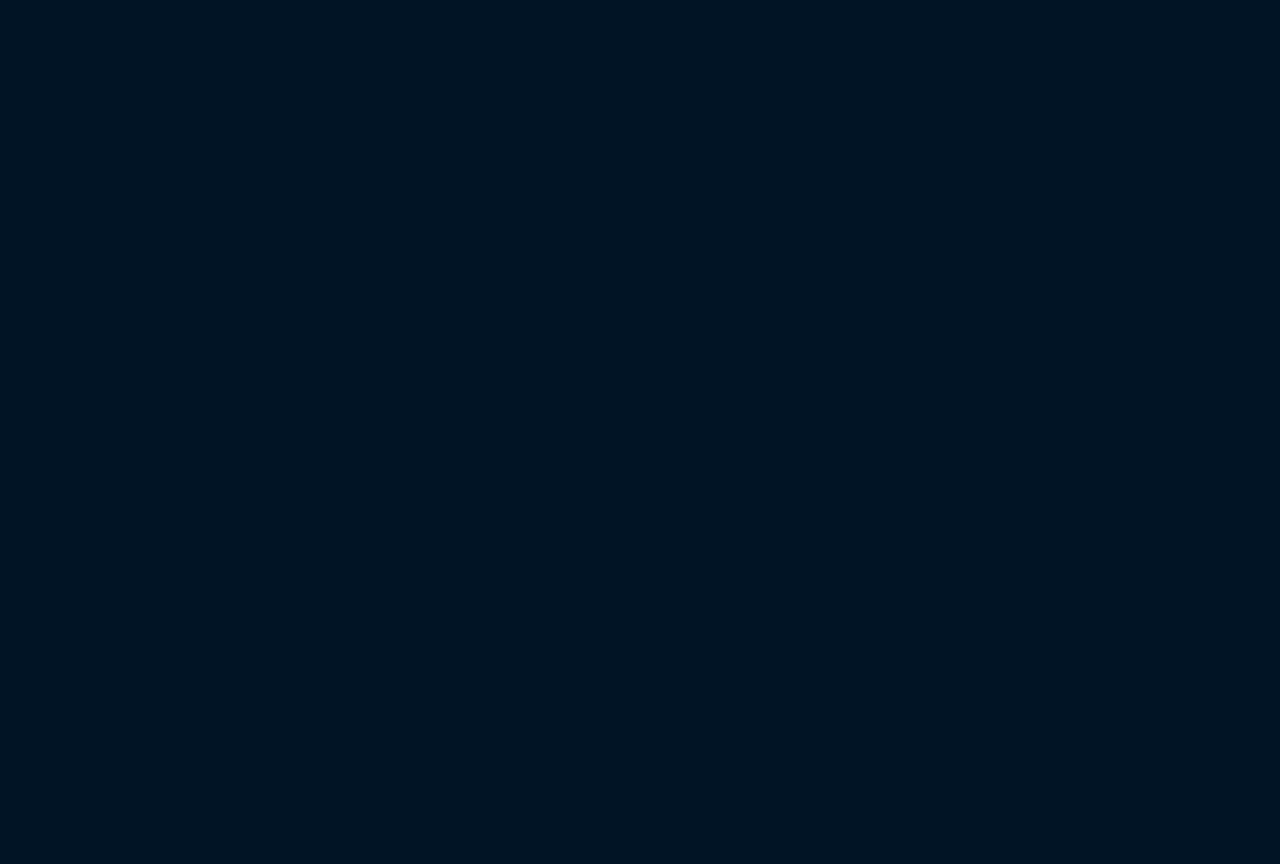
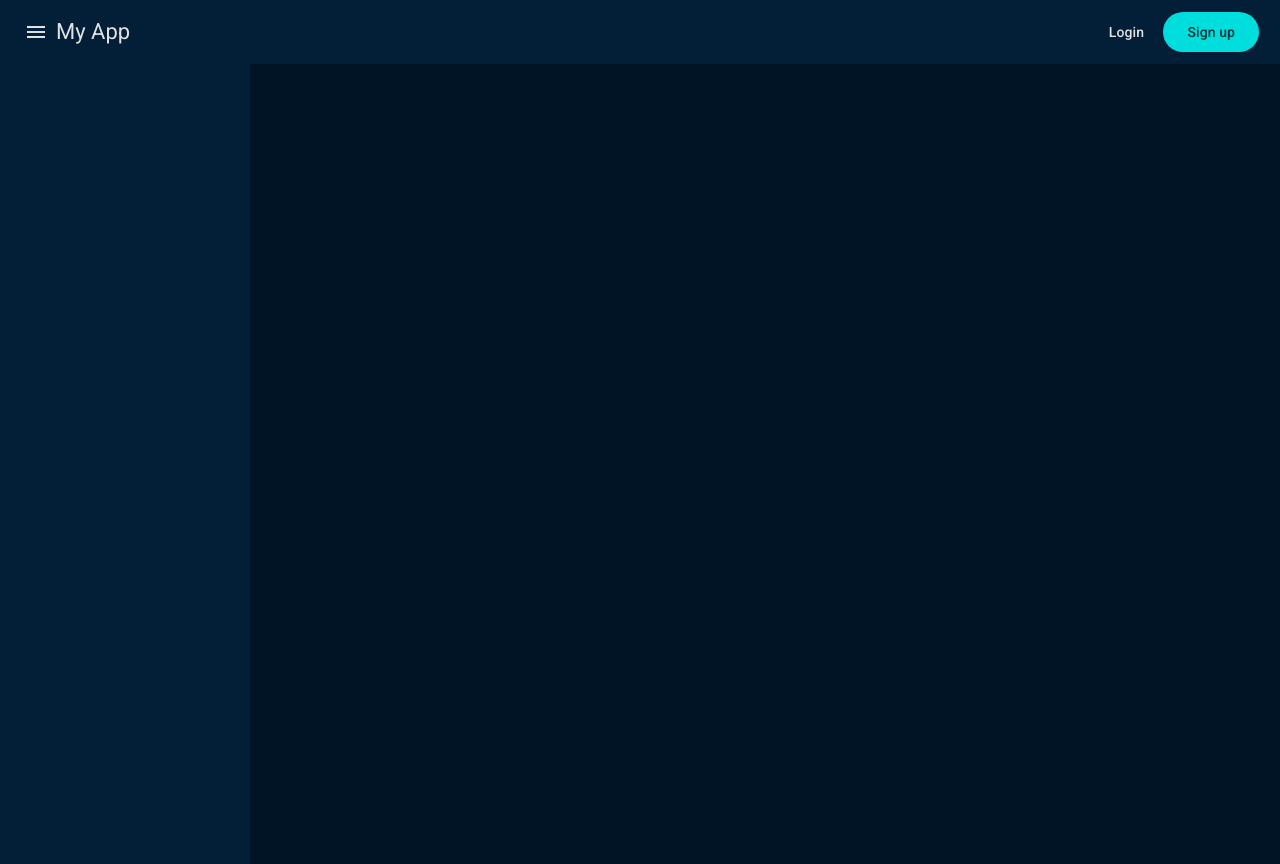
Before and after one commit to akshidas/spinner, an Angular app: page / in a window 1280 px wide. Before the commit the page ends 800 px from the top, so only its background shows below. Built offline with nearby package versions, Linux system fonts and the light colour scheme.

Commit message:
added some layout and buttons

```diff
--- a/src/app/app.component.css
+++ b/src/app/app.component.css
@@ -0,0 +1,24 @@
+.example-container {
+	height: 100vh;
+	background-color: transparent;
+}
+
+.background {
+	background-color: #031e37;
+}
+
+.all-container {
+	width: 100%;
+	display: flex;
+}
+
+.side-bar {
+	width: 250px;
+	background-color: #031e37;
+}
+.example-spacer {
+	flex: 1 1 auto;
+}
+.auth-btn {
+	margin-right: 5px;
+}
--- a/src/app/app.component.html
+++ b/src/app/app.component.html
@@ -1 +1,45 @@
-<router-outlet />
+<mat-toolbar class="background">
+	<button
+		mat-icon-button
+		class="example-icon"
+		aria-label="Example icon-button with menu icon"
+	>
+		<mat-icon>menu</mat-icon>
+	</button>
+	<span>My App</span>
+	<span class="example-spacer"></span>
+	<!-- <button
+		mat-icon-button
+		class="example-icon favorite-icon"
+		aria-label="Example icon-button with heart icon"
+	>
+		<mat-icon>favorite</mat-icon>
+	</button>
+	<button
+		mat-icon-button
+		class="example-icon"
+		aria-label="Example icon-button with share icon"
+	>
+		<mat-icon>share</mat-icon>
+	</button> -->
+	<button class="auth-btn" mat-button>Login</button>
+	<button class="auth-btn" mat-flat-button>Sign up</button>
+</mat-toolbar>
+<div class="all-container">
+	<div class="side-bar">
+		<mat-drawer-container class="example-container" autosize>
+			<mat-drawer #drawer class="example-sidenav" mode="side">
+				<p>Auto-resizing sidenav</p>
+				@if (showFiller) {
+					<p>Lorem, ipsum dolor sit amet consectetur.</p>
+				}
+				<button (click)="showFiller = !showFiller" mat-raised-button>
+					Toggle extra text
+				</button>
+			</mat-drawer>
+		</mat-drawer-container>
+	</div>
+	<div>
+		<router-outlet />
+	</div>
+</div>
--- a/src/app/app.component.ts
+++ b/src/app/app.component.ts
@@ -1,13 +1,27 @@
 import { CommonModule } from "@angular/common";
 import { Component } from "@angular/core";
 import { RouterLink, RouterLinkActive, RouterOutlet } from "@angular/router";
+import { MatButtonModule } from "@angular/material/button";
+import { MatSidenavModule } from "@angular/material/sidenav";
+import { MatToolbarModule } from "@angular/material/toolbar";
+import { MatIconModule } from "@angular/material/icon";
 @Component({
 	selector: "app-root",
 	standalone: true,
-	imports: [CommonModule, RouterOutlet, RouterLink, RouterLinkActive],
+	imports: [
+		CommonModule,
+		RouterOutlet,
+		RouterLink,
+		RouterLinkActive,
+		MatSidenavModule,
+		MatButtonModule,
+		MatToolbarModule,
+		MatIconModule,
+	],
 	templateUrl: "./app.component.html",
 	styleUrl: "./app.component.css",
 })
 export class AppComponent {
 	title = "spinner-project";
+	showFiller = false;
 }
--- a/src/app/spinner/spinner.component.html
+++ b/src/app/spinner/spinner.component.html
@@ -1,3 +1,14 @@
+<mat-drawer-container class="example-container" autosize>
+	<mat-drawer #drawer class="example-sidenav" mode="side">
+		<p>Auto-resizing sidenav</p>
+		@if (showFiller) {
+			<p>Lorem, ipsum dolor sit amet consectetur.</p>
+		}
+		<button (click)="showFiller = !showFiller" mat-raised-button>
+			Toggle extra text
+		</button>
+	</mat-drawer>
+</mat-drawer-container>
 <div class="spinner">
 	<div class="canvas__container">
 		<img
--- a/src/app/spinner/spinner.component.ts
+++ b/src/app/spinner/spinner.component.ts
@@ -1,5 +1,7 @@
 import { NgFor, NgForOf, NgStyle } from "@angular/common";
 import { Component } from "@angular/core";
+import { MatButtonModule } from "@angular/material/button";
+import { MatSidenavModule } from "@angular/material/sidenav";
 import { MatSlideToggleModule } from "@angular/material/slide-toggle";
 
 var items = [
@@ -39,7 +41,14 @@ const closestMultipleOf22_5 = (angle: number) => {
 @Component({
 	selector: "app-spinner",
 	standalone: true,
-	imports: [MatSlideToggleModule, NgFor, NgForOf, NgStyle],
+	imports: [
+		MatSlideToggleModule,
+		NgFor,
+		NgForOf,
+		NgStyle,
+		MatSidenavModule,
+		MatButtonModule,
+	],
 	templateUrl: "./spinner.component.html",
 	styleUrl: "./spinner.component.css",
 })
@@ -47,6 +56,7 @@ export class SpinnerComponent {
 	items = items;
 	title = "spinner";
 	console = console;
+	showFiller = false;
 	ngAfterViewInit() {
 		function spin() {
 			const canvasContainer =
```
